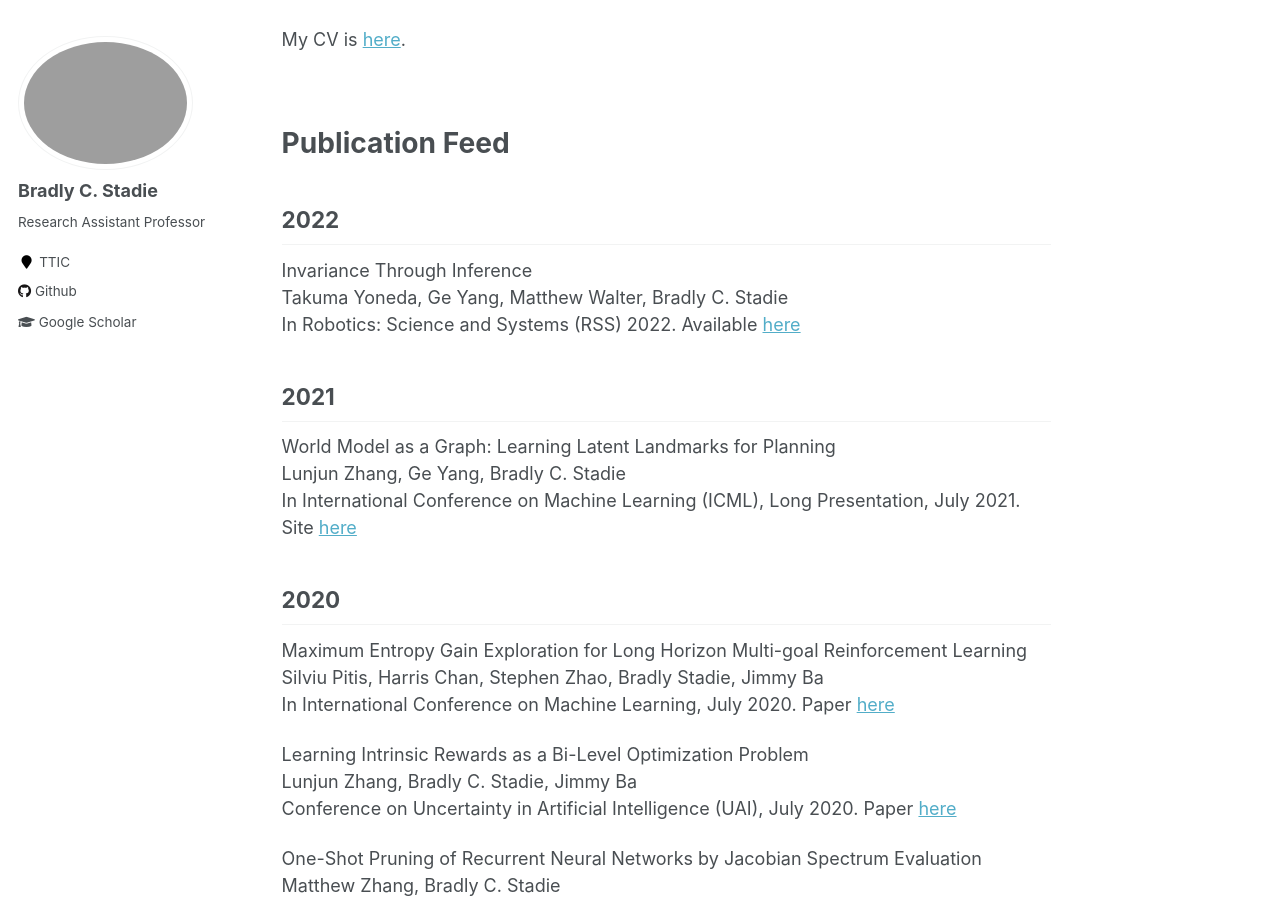
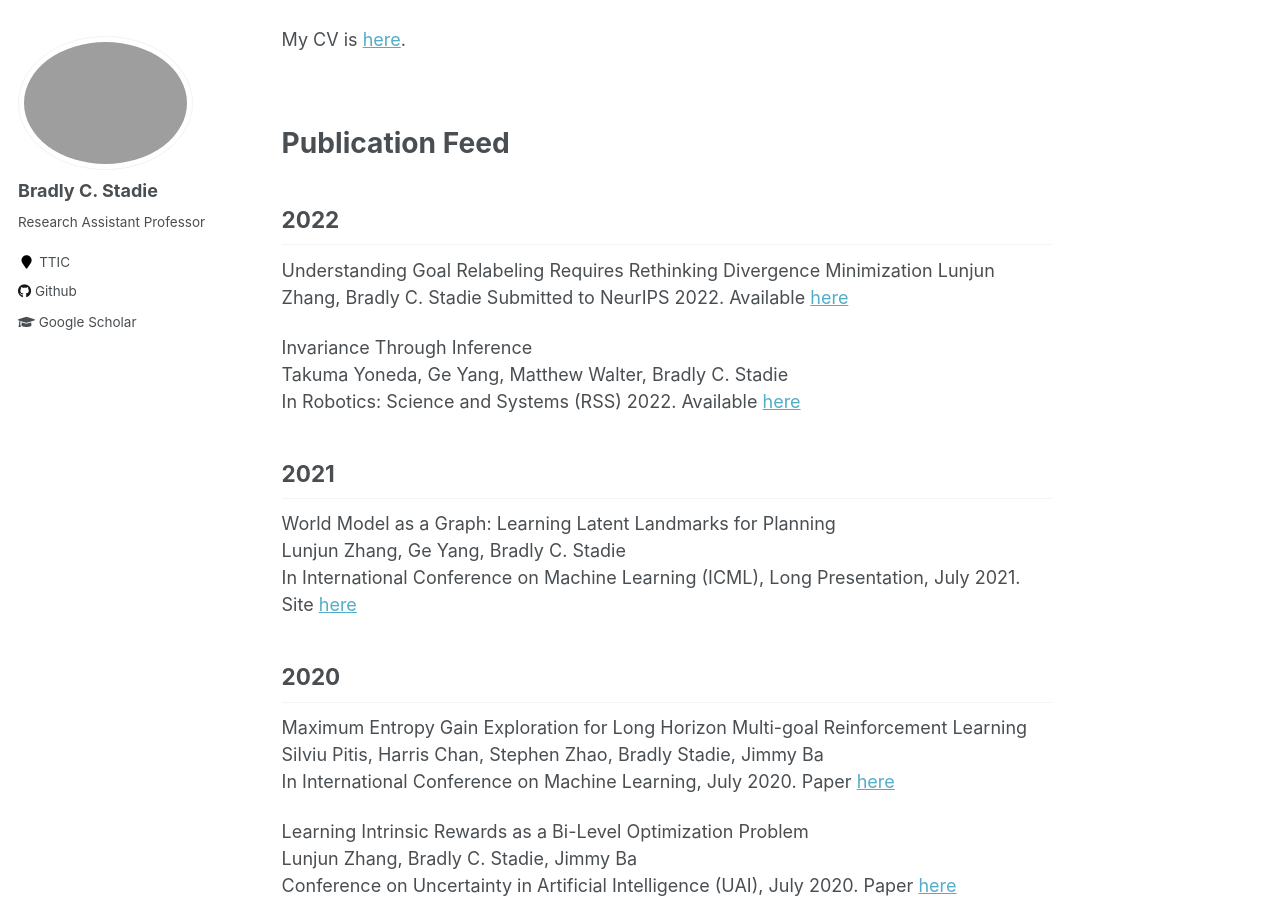
Before and after one commit to bstadie/bstadie.github.io, a Jekyll site: the page built from _pages/about.md, in a window 1280 px wide and 900 px high, scrolled down 625 px. Built offline with Jekyll 4.4.1, drawn with Linux system fonts in a browser that asks for light colours.

Commit message:
added a new paper

```diff
--- a/_pages/about.md
+++ b/_pages/about.md
@@ -45,6 +45,10 @@ Publication Feed
 
 2022
 ---------------
+
+Understanding Goal Relabeling Requires Rethinking Divergence Minimization
+Lunjun Zhang, Bradly C. Stadie
+Submitted to NeurIPS 2022. Available [here](shorturl.at/ahQ69)
 
 Invariance Through Inference
 Takuma Yoneda, Ge Yang, Matthew Walter, Bradly C. Stadie
```
Also changed, not shown: 1 other file.
